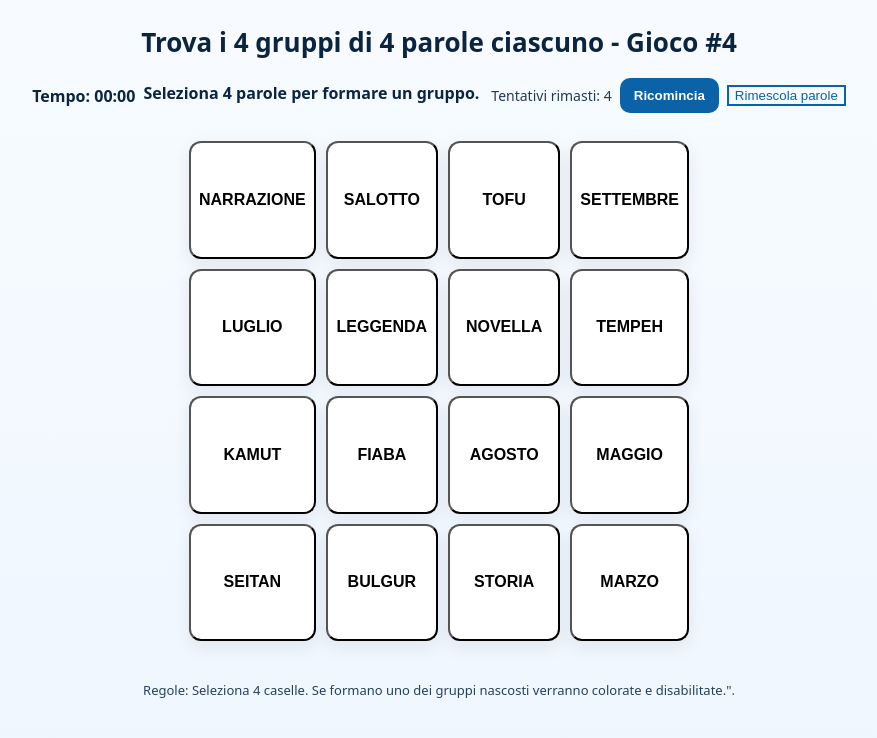
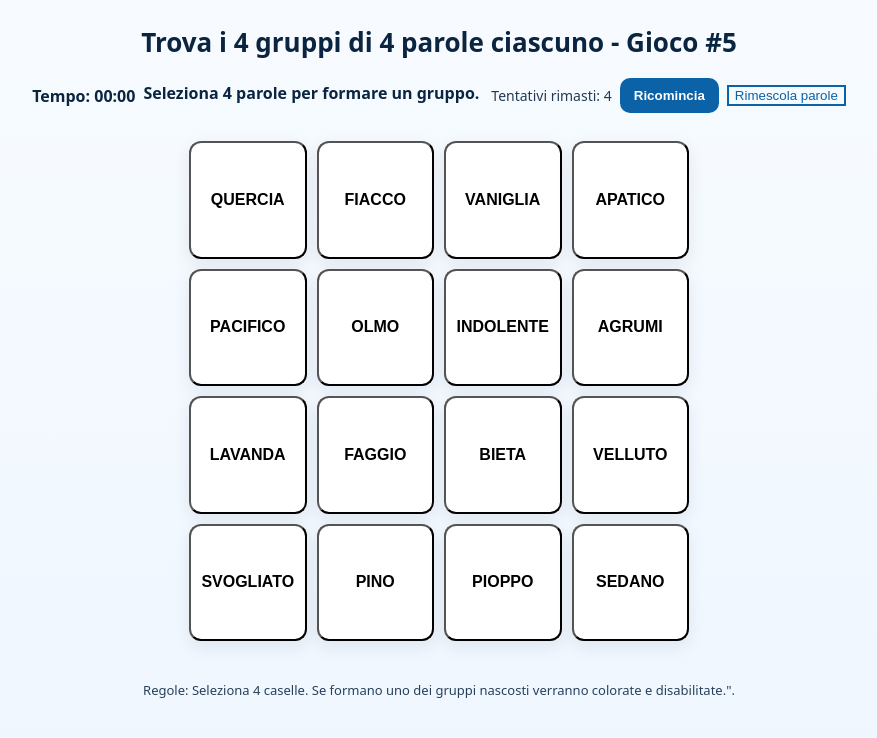
Before and after one commit to redarrow707-ops/The-Italian-Connections, a plain HTML site: page index.html in a window 1280 px wide. Shown: the whole page, without its empty margins (201-1078 px from the left). Drawn offline with Linux system fonts and the light colour scheme.

Commit message:
Update game title and header for Game #5

```diff
--- a/index.html
+++ b/index.html
@@ -3,7 +3,7 @@
 <head>
   <meta charset="utf-8" />
   <meta name="viewport" content="width=device-width,initial-scale=1" />
-  <title>Gioco 4x4 - Trova i Gruppi  - Gioco #4 </title>
+  <title>Gioco 4x4 - Trova i Gruppi  - Gioco #5 </title>
   <style>
     :root{ --gap:10px; --size:70vmin; }
     body{font-family:system-ui,Segoe UI,Roboto,"Helvetica Neue",Arial;margin:0;display:flex;flex-direction:column;align-items:center;gap:18px;padding:24px;background:linear-gradient(180deg,#f7fbff,#eef6ff);min-height:100vh;color:#0b2540}
@@ -29,7 +29,7 @@
   </style>
 </head>
 <body>
-  <h1>Trova i 4 gruppi di 4 parole ciascuno - Gioco #4 </h1>
+  <h1>Trova i 4 gruppi di 4 parole ciascuno - Gioco #5 </h1>
   <div class="hud">
     <div id="timer" style="font-size:16px;font-weight:700;color:#0b2540">Tempo: 00:00</div>
     <div class="info">
@@ -51,18 +51,18 @@
 (function(){
   // Griglia 4x4: 16 parole. Quattro gruppi (4 parole ciascuno)
   const groups = [
-    ['LEGGENDA','NARRAZIONE','STORIA','FIABA'],
-    ['MARZO','MAGGIO','LUGLIO','AGOSTO'],
-    ['TOFU','KAMUT','BULGUR','TEMPEH'],
-    ['SETTEMBRE','SALOTTO','NOVELLA','SEITAN']
+    ['OLMO','QUERCIA','PIOPPO','FAGGIO'],
+    ['SEDANO','VELLUTO','PACIFICO','BIETA'],
+    ['VANIGLIA','LAVANDA','PINO','AGRUMI'],
+    ['APATICO','FIACCO','INDOLENTE','SVOGLIATO']
   ];
 
   // spiegazioni dei gruppi
   const explanations = [
-    'Sinonimi di Racconto',
-    'Mesi con 31 giorni',
-    'Cibi di origine vegetale',
-    'Parole contenenti numeri'
+    'Latifoglie',
+    'Hanno le coste',
+    'Essenze profumate',
+    'Sinonimi di pigro'
   ];
 
   // colori per i gruppi (classi)
```
